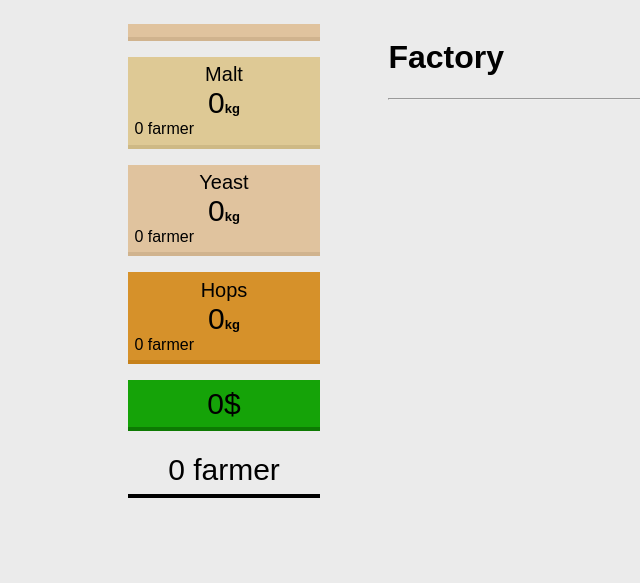
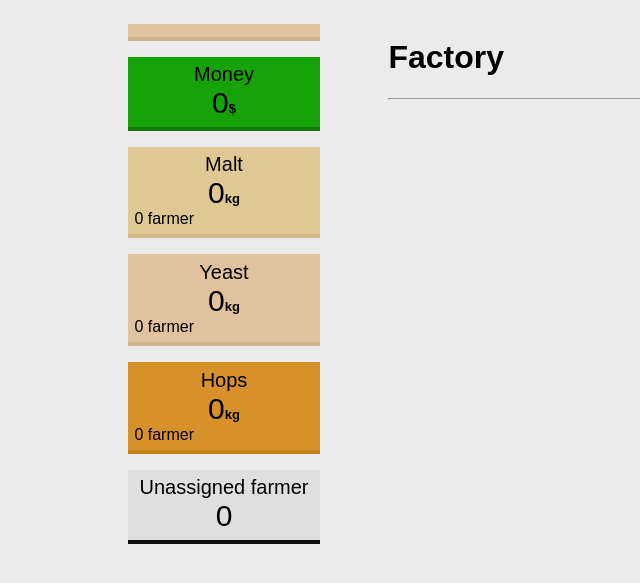
Before and after one commit to HE-Arc/Beer-Empire, a Django app: page /factory in a window 1280 px wide. Shown: the part 40-623 px from the top of the page, without its empty margins (0-640 px from the left). Run offline with Django 3.2, Linux system fonts and the light colour scheme; the visitor is signed in with stand-in values (Sample User, id 1); data comes from the database, SQL or seed files in the repository; data that the repository does not hold is empty; some web fonts are replaced.

Commit message:
Pretty Beer and Cards

```diff
--- a/BeerEmpire/Game/static/beerfactory.css
+++ b/BeerEmpire/Game/static/beerfactory.css
@@ -156,7 +156,11 @@ aside{
 }
 
 .engine .price{
- vertical-align: bottom;
+}
+
+.engine .description{
+  font-size: .7em;
+  font-style: italic;
 }
 
 .engine{
@@ -235,6 +239,11 @@ aside{
 .money{
   background-color: #15a308;
   border-color: #0d7a03;
+}
+
+.employee{
+  background-color:#dfdfdf;
+  border-color:#101010;
 }
 
 .beer{
--- a/BeerEmpire/Game/static/function.js
+++ b/BeerEmpire/Game/static/function.js
@@ -91,9 +91,9 @@ function updateValues()
     document.getElementById("farmerMalt").innerHTML = Profile["employee_malt"] + " farmer";
     document.getElementById("farmerYeast").innerHTML = Profile["employee_yeast"] + " farmer";
     document.getElementById("farmerHops").innerHTML = Profile["employee_hops"] + " farmer";
-    document.getElementById("nbEmployee").innerHTML = Profile["employee_idle"] + " farmer";
+    document.getElementById("nbEmployee").innerHTML = Profile["employee_idle"];
 
-    document.getElementById("nbMoney").innerHTML = Profile["ressources_money"] + "$";
+    document.getElementById("nbMoney").innerHTML = Profile["ressources_money"] + "<small>$</small>";
 
     updateModel();
 }
--- a/BeerEmpire/Game/templates/base.html
+++ b/BeerEmpire/Game/templates/base.html
@@ -29,7 +29,11 @@
       <div id="factory_name" class="cards malt" data-malt="{{ profile.ressources_malt }}">
         {{ profile.factory_name }}
       </div>
-
+      <div class="cards money">
+        <span class="title">Money</span>
+        <span class="quantum" id="nbMoney" data-malt="{{ profile.ressources_money }}">
+        {{ profile.ressources_money }}<small>$</small></span>
+      </div>
       <div class="cards malt">
         <span class="title">Malt</span>
         <span class="quantum" id="nbMalt" data-malt="{{ profile.ressources_malt }}">
@@ -48,13 +52,10 @@
           {{ profile.ressources_hops }}<small>kg</small></span>
           <span id="farmerHops" class="small">{{ profile.employee_hops }} farmer</span>
       </div>
-      <div class="cards money">
-        <span class="quantum" id="nbMoney" data-malt="{{ profile.ressources_money }}">
-        {{ profile.ressources_money }}$</span>
-      </div>
       <div class="cards employee">
+        <span class="title">Unassigned farmer</span>
         <span class="quantum" id="nbEmployee" data-malt="{{ profile.employee_idle }}">
-        {{ profile.employee_idle }} farmer</span>
+        {{ profile.employee_idle }}</span>
       </div>
     </aside>
     <div class="content">
--- a/BeerEmpire/Game/templates/game/factory.html
+++ b/BeerEmpire/Game/templates/game/factory.html
@@ -21,6 +21,7 @@
 						{{beer.need_yeast}},
 						{{beer.need_hops}}])">
 					<div class="title">{{beer.name}}</div>
+					<div class="description">{{ beer.desc }}</div>
 					<div class="need">Malt {{beer.need_malt}}</div>
 					<div class="need">Yeast {{beer.need_yeast}}</div>
 					<div class="need">Hops {{beer.need_hops}}</div>
```
